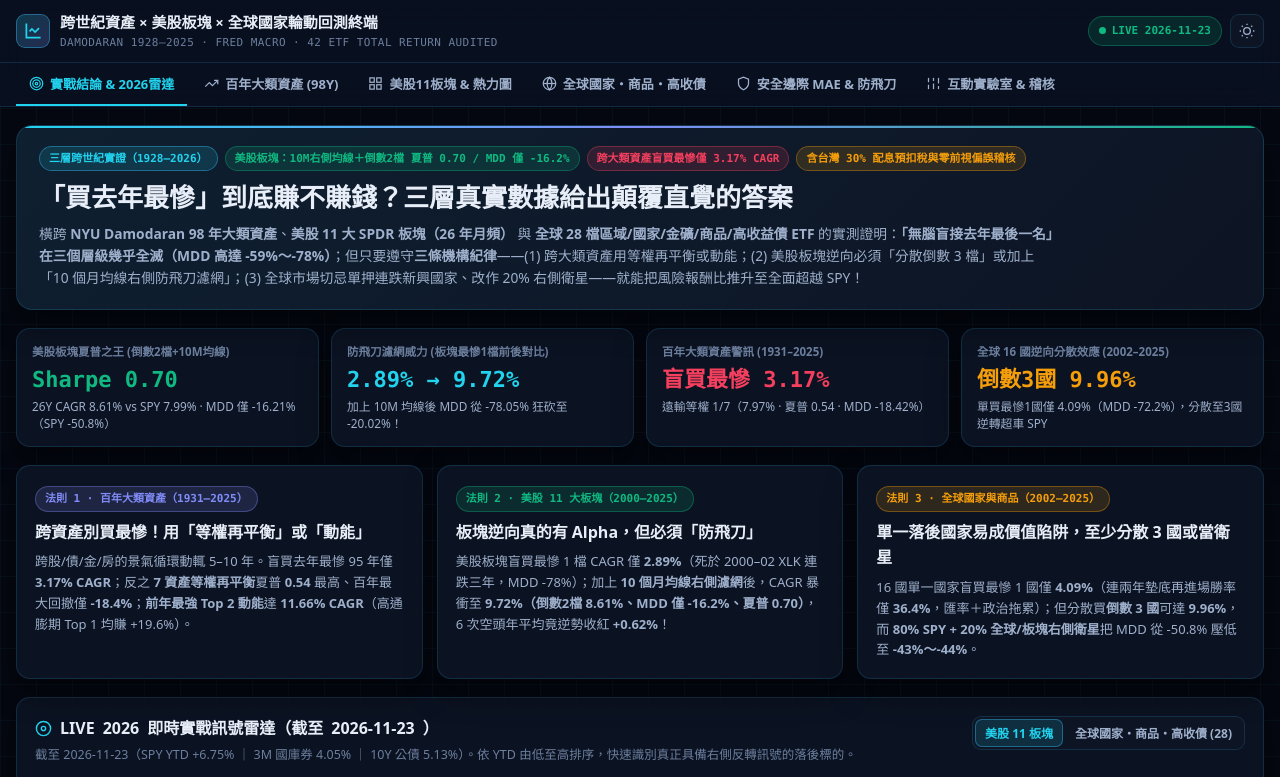
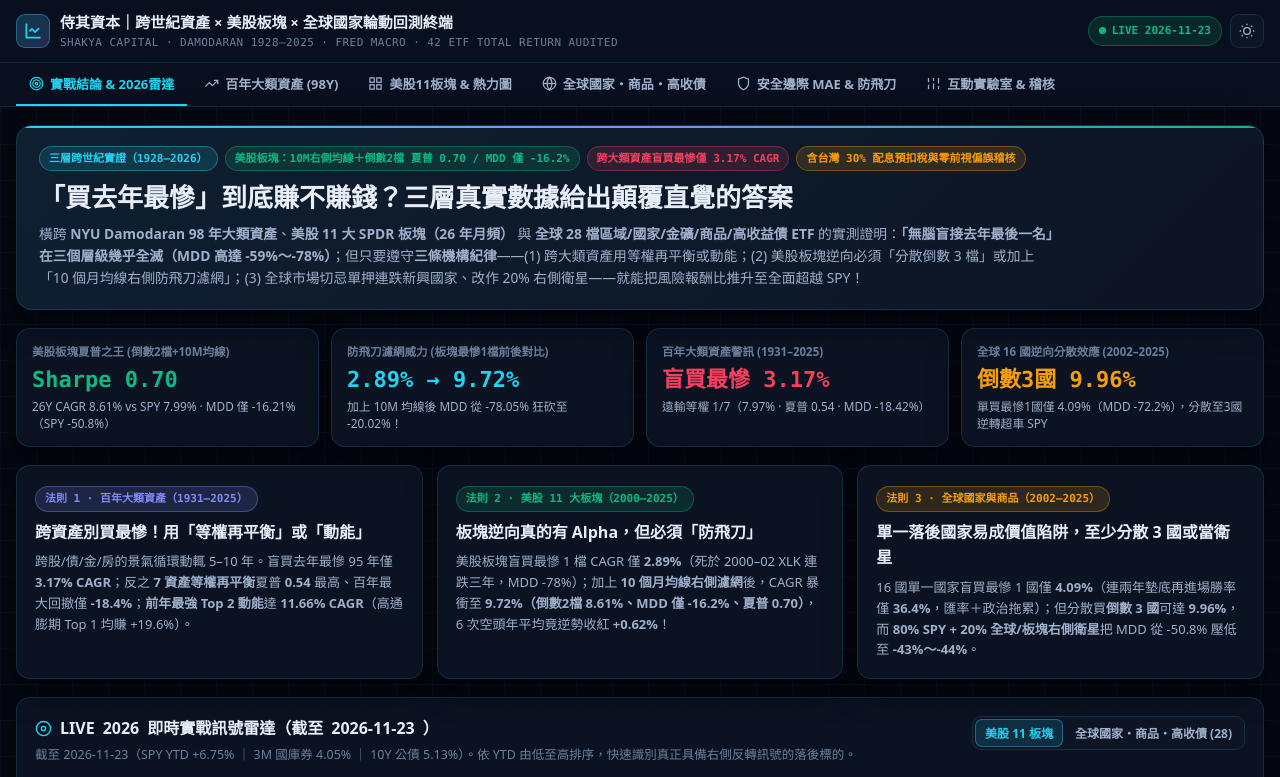
Before and after one commit to simonshih78/asset-rotation-backtest, a plain HTML site: page index.html in a window 1280 px wide. Shown: the top 777 px of the page. Drawn offline with Linux system fonts and the light colour scheme.

Commit message:
Add Shakya Capital branding attribution across title, header, and footer

```diff
--- a/index.html
+++ b/index.html
@@ -3,7 +3,7 @@
 <head>
 <meta charset="UTF-8">
 <meta name="viewport" content="width=device-width, initial-scale=1.0, viewport-fit=cover">
-<title>跨世紀資產 × 美股板塊 × 全球國家｜逆向落水狗 vs 動能輪動量化回測終端</title>
+<title>侍其資本｜跨世紀資產 × 美股板塊 × 全球國家輪動量化回測終端</title>
 <meta name="description" content="整合 NYU Damodaran 1928–2025 百年 7 大類資產、美股 11 大板塊 SPDR 及全球 28 檔國家/商品/高收益債 ETF 真實含息總報酬，深度實證買最慘均值回歸、10M 均線右側防飛刀濾網、MAE 下檔安全邊際與即時訊號雷達。">
 <meta property="og:title" content="跨世紀資產與板塊輪動量化回測終端（1928–2026）">
 <meta property="og:description" content="百年大類資產＋美股11板塊＋全球16國實戰回測：破解盲目買最慘接飛刀陷阱，驗證 10M 均線右側濾網與 80/20 核心衛星配置。">
@@ -354,8 +354,8 @@ tr.hl-core td { background: rgba(129, 140, 248, 0.09); font-weight: 700; }
         <svg width="19" height="19" viewBox="0 0 24 24" fill="none" stroke="currentColor" stroke-width="2.2"><path d="M3 3v18h18"/><path d="m19 9-5 5-4-4-3 3"/></svg>
       </div>
       <div class="brand-text">
-        <div class="brand-title"><span class="brand-title-desk">跨世紀資產 × 美股板塊 × 全球國家輪動回測終端</span><span class="brand-title-mob">資產輪動量化終端</span></div>
-        <div class="brand-sub" id="topSub">DAMODARAN 1928–2025 · FRED MACRO · 42 ETF TOTAL RETURN AUDITED</div>
+        <div class="brand-title"><span class="brand-title-desk">侍其資本｜跨世紀資產 × 美股板塊 × 全球國家輪動回測終端</span><span class="brand-title-mob">侍其資本｜資產輪動終端</span></div>
+        <div class="brand-sub" id="topSub">SHAKYA CAPITAL · DAMODARAN 1928–2025 · FRED MACRO · 42 ETF TOTAL RETURN AUDITED</div>
       </div>
     </div>
     <div class="top-controls">
@@ -730,7 +730,7 @@ tr.hl-core td { background: rgba(129, 140, 248, 0.09); font-weight: 700; }
 
 <footer class="footer">
   <div id="footSource">資料來源：NYU Stern Damodaran (1928–2025)、FRED 官方總經資料庫 (CPIAUCNS / TB3MS / GS10) 與 Yahoo Finance 42 檔 ETF 含息還原數據。</div>
-  <div>本終端由全自動 Python 管線生成，僅供歷史數據量化研究參考，不構成投資建議。</div>
+  <div>研究製作：<strong><a href="https://www.facebook.com/ShakyaCapital" target="_blank" rel="noopener noreferrer" style="color:inherit;text-decoration:underline;text-underline-offset:3px;">侍其資本 SHAKYA CAPITAL ↗</a></strong> ｜ <a href="https://simonshih78.github.io/" target="_blank" rel="noopener noreferrer" style="color:inherit;text-decoration:underline;text-underline-offset:3px;">研究總目錄 ↗</a> ｜ 僅供歷史數據量化研究參考，不構成投資建議。</div>
 </footer>
 
 <nav class="mob-dock" aria-label="行動版分頁導覽">
```
